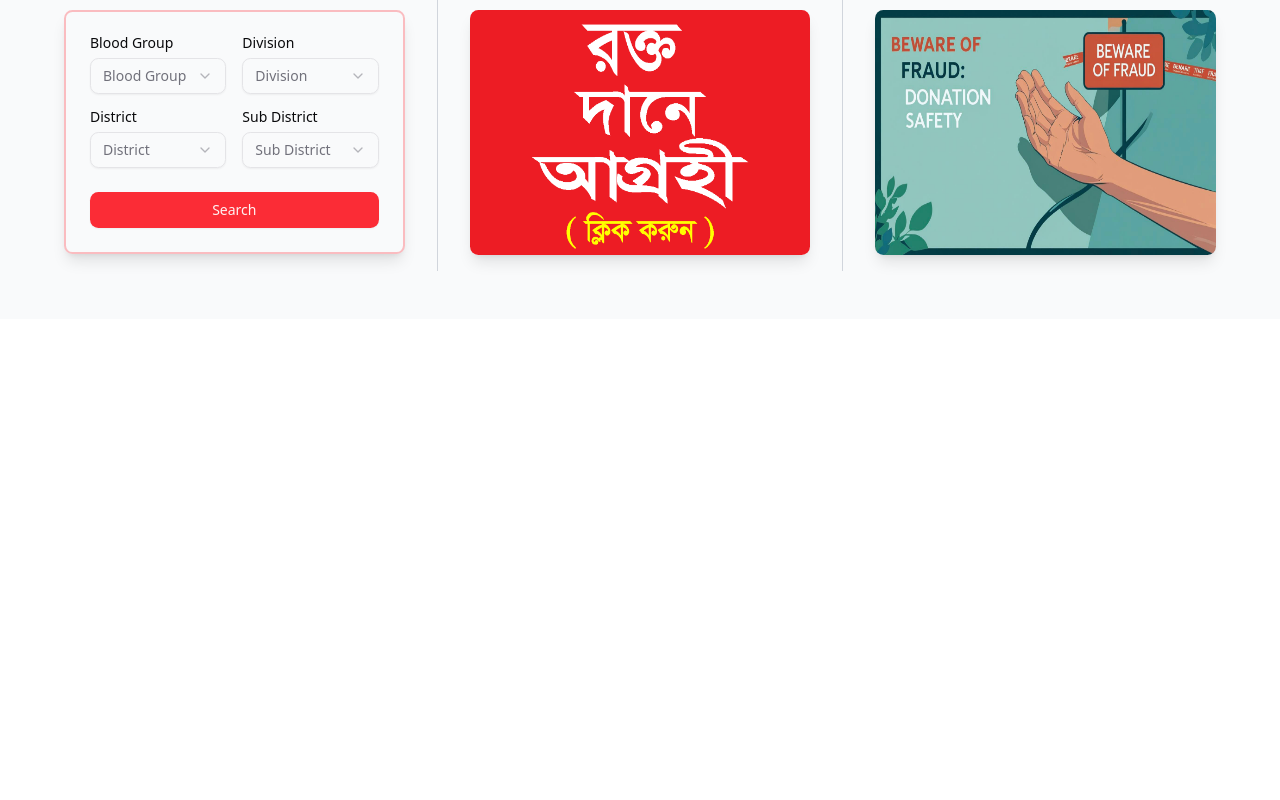
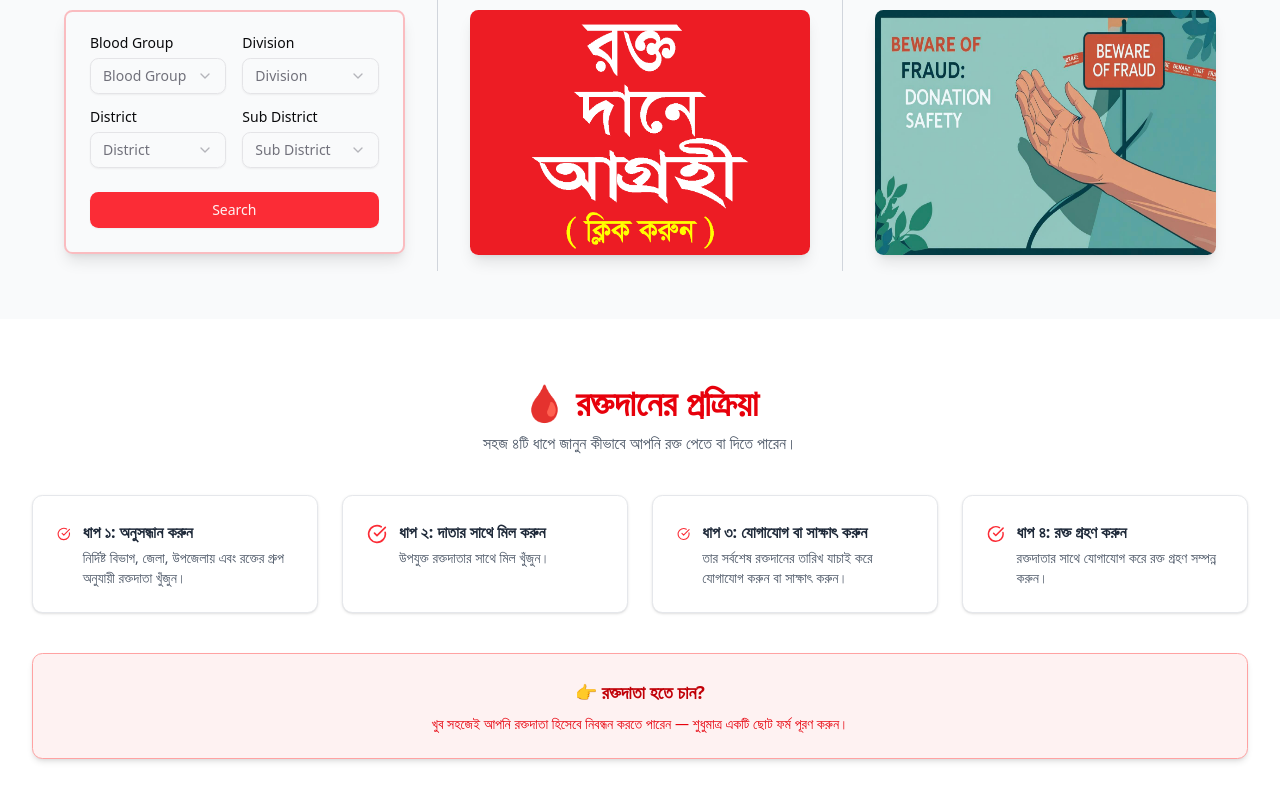
Before and after one commit to fayshal-bin-amir-002/blood-for-bd-frontend, a Next.js app: page / in a window 1280 px wide. Shown: the part 306-1106 px from the top of the page. Built offline with nearby package versions, Linux system fonts and the light colour scheme.

Commit message:
added: how it works section

```diff
--- a/src/app/(commonLayout)/layout.tsx
+++ b/src/app/(commonLayout)/layout.tsx
@@ -1,7 +1,13 @@
+import NavBar from "@/components/shared/NavBar";
 import { ReactNode } from "react";
 
 const CommonLayout = ({ children }: { children: ReactNode }) => {
-  return <div>{children}</div>;
+  return (
+    <div>
+      <NavBar />
+      <main>{children}</main>
+    </div>
+  );
 };
 
 export default CommonLayout;
--- a/src/app/(commonLayout)/page.tsx
+++ b/src/app/(commonLayout)/page.tsx
@@ -1,13 +1,11 @@
 import HeroSection from "@/components/modules/HomePage/Hero/HeroSection";
-import NavBar from "@/components/shared/NavBar";
+import HowItWorksSection from "@/components/modules/HomePage/HowItWorksSection/HowItWorksSection";
 
 export default function Home() {
   return (
     <div>
-      <NavBar />
-      <main className="h-[2000px]">
-        <HeroSection />
-      </main>
+      <HeroSection />
+      <HowItWorksSection />
     </div>
   );
 }
--- /dev/null
+++ b/src/components/modules/HomePage/HowItWorksSection/HowItWorksSection.tsx
@@ -0,0 +1,80 @@
+"use client";
+
+import { CheckCircle } from "lucide-react";
+import { cn } from "@/lib/utils";
+import SectionContainer from "@/components/shared/SectionContainer";
+
+const steps = [
+  {
+    title: "ধাপ ১: অনুসন্ধান করুন",
+    description:
+      "নির্দিষ্ট বিভাগ, জেলা, উপজেলায় এবং রক্তের গ্রুপ অনুযায়ী রক্তদাতা খুঁজুন।",
+  },
+  {
+    title: "ধাপ ২: দাতার সাথে মিল করুন",
+    description: "উপযুক্ত রক্তদাতার সাথে মিল খুঁজুন।",
+  },
+  {
+    title: "ধাপ ৩: যোগাযোগ বা সাক্ষাৎ করুন",
+    description:
+      "তার সর্বশেষ রক্তদানের তারিখ যাচাই করে যোগাযোগ করুন বা সাক্ষাৎ করুন।",
+  },
+  {
+    title: "ধাপ ৪: রক্ত গ্রহণ করুন",
+    description: "রক্তদাতার সাথে যোগাযোগ করে রক্ত গ্রহণ সম্পন্ন করুন।",
+  },
+];
+
+const JoinNote = () => (
+  <div className="mt-10 rounded-lg border border-red-300 bg-red-50 p-6 text-center shadow-md dark:bg-red-100/10 dark:border-red-400/40">
+    <h3 className="text-lg font-semibold text-red-700 dark:text-red-300">
+      👉 রক্তদাতা হতে চান?
+    </h3>
+    <p className="mt-2 text-sm text-red-600 dark:text-red-200">
+      খুব সহজেই আপনি রক্তদাতা হিসেবে নিবন্ধন করতে পারেন — শুধুমাত্র একটি ছোট
+      ফর্ম পূরণ করুন।
+    </p>
+  </div>
+);
+
+const HowItWorksSection = () => {
+  return (
+    <div className="bg-white dark:bg-neutral-900">
+      <SectionContainer>
+        <div className="text-center mb-10">
+          <h2 className="text-3xl md:text-4xl font-bold text-red-600 dark:text-red-400">
+            🩸 রক্তদানের প্রক্রিয়া
+          </h2>
+          <p className="mt-2 text-gray-600 dark:text-gray-300 max-w-xl mx-auto">
+            সহজ ৪টি ধাপে জানুন কীভাবে আপনি রক্ত পেতে বা দিতে পারেন।
+          </p>
+        </div>
+
+        <div className="grid grid-cols-1 md:grid-cols-2 lg:grid-cols-4 gap-6">
+          {steps.map((step, index) => (
+            <div
+              key={index}
+              className="p-6 rounded-lg border border-gray-200 dark:border-neutral-700 shadow-sm hover:shadow-lg transition duration-300 bg-white dark:bg-neutral-800"
+            >
+              <div className="flex items-start gap-3">
+                <CheckCircle className="text-red-500 mt-1 w-5 h-5" />
+                <div>
+                  <h4 className="text-base font-semibold mb-1 text-gray-800 dark:text-white">
+                    {step.title}
+                  </h4>
+                  <p className="text-sm text-gray-600 dark:text-gray-300">
+                    {step.description}
+                  </p>
+                </div>
+              </div>
+            </div>
+          ))}
+        </div>
+
+        <JoinNote />
+      </SectionContainer>
+    </div>
+  );
+};
+
+export default HowItWorksSection;
```
